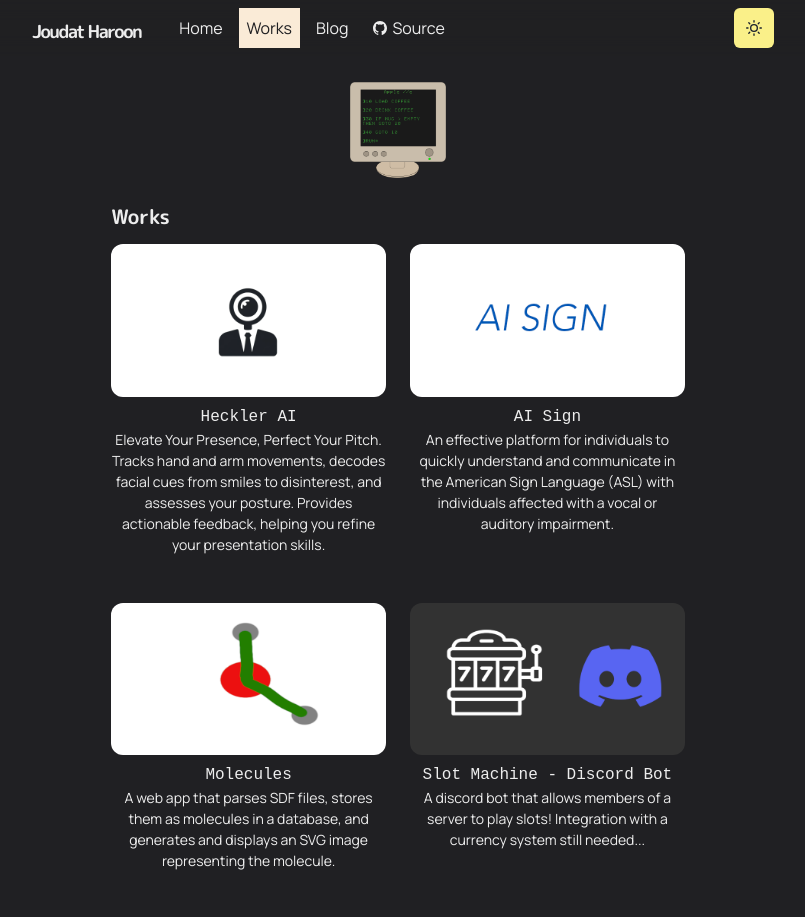
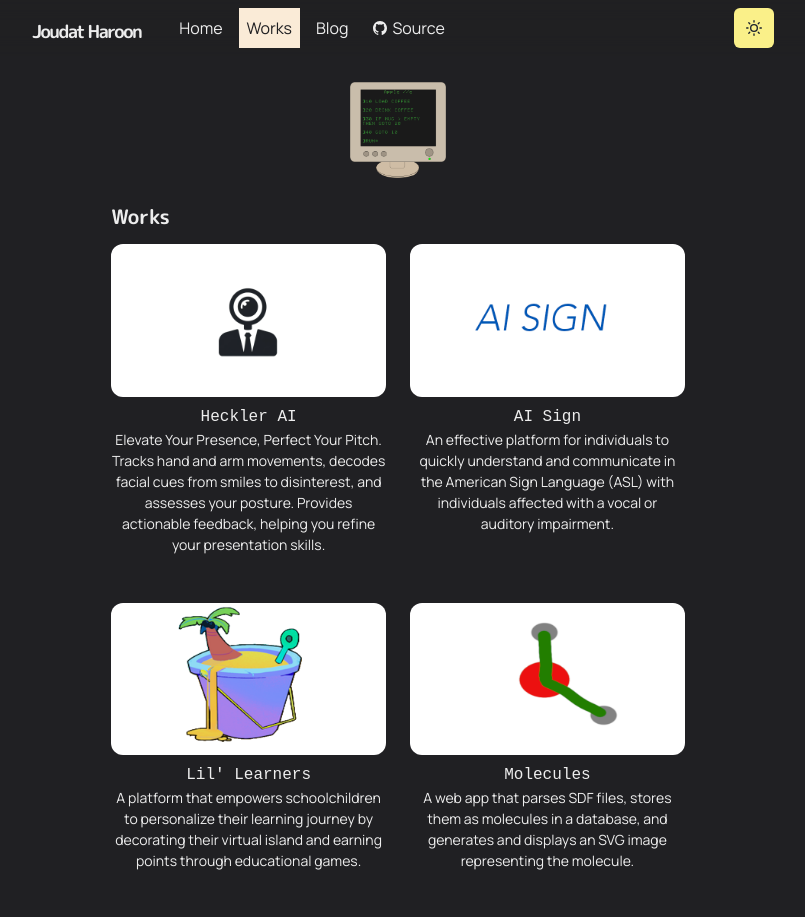
Before and after one commit to joutad/web-portfolio-0, a Next.js app: page /works in a window 1280 px wide. Shown: the top 917 px of the page, without its empty margins (242-1047 px from the left). Built offline with nearby package versions, Linux system fonts and the light colour scheme.

Commit message:
Added project "Lil' Learners" to Works

```diff
--- a/pages/works.js
+++ b/pages/works.js
@@ -11,6 +11,7 @@ import thumbSnakeGame from '../public/images/works/snakegame.png'
 import thumbTackApp from '../public/images/works/tack-app.png'
 import thumbWorkoutBuddy from '../public/images/works/dumbbell.png'
 import thumbHecklerAI from '../public/images/works/HecklerAI.png'
+import thumbLilLearners from '../public/images/works/lil-learners.png'
 import Link from 'next/link'
 
 const Works = () => (
@@ -51,6 +52,23 @@ const Works = () => (
               An effective platform for individuals to quickly understand and communicate
               in the American Sign Language (ASL) with individuals affected with a vocal or
               auditory impairment.
+            </Text>
+          </Link>
+        </Section>
+        <Section>
+          <Link href={`https://github.com/joutad/lil-learners/`}>
+            <Image
+              src={thumbLilLearners}
+              alt='thumbnail for Lil&apos; Learners'
+              placeholder="blur"
+              className='grid-item-thumbnail'
+              loading="lazy"
+            />
+            <Text mt={2} style={{textAlign: 'center'}} fontFamily={'monospace'} fontSize={'1rem'}>Lil&apos; Learners</Text>
+            <Text fontSize={14} style={{textAlign: 'center'}} fontFamily={'Manrope'}>
+            A platform that empowers schoolchildren to personalize their learning
+            journey by decorating their virtual island and earning points through
+            educational games.
             </Text>
           </Link>
         </Section>
```
Also changed, not shown: public/images/works/lil-learners.png (added).
